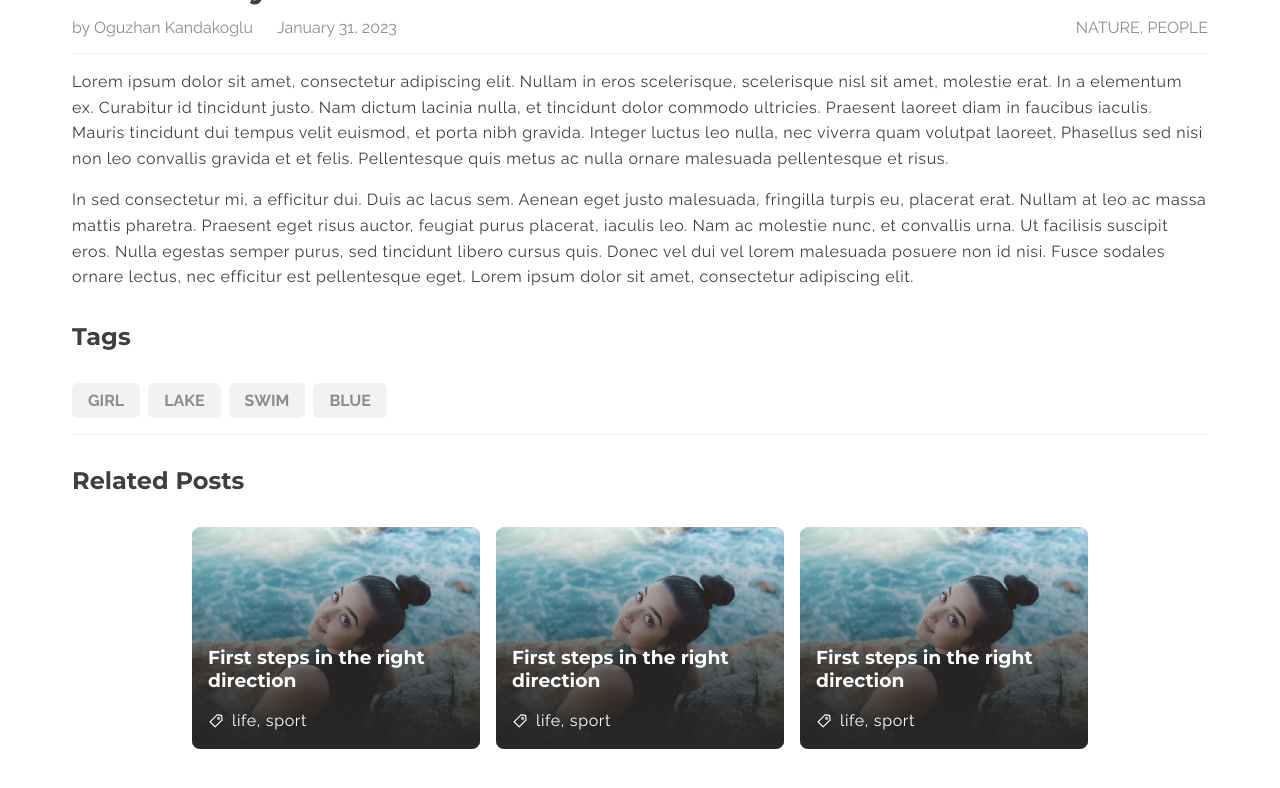
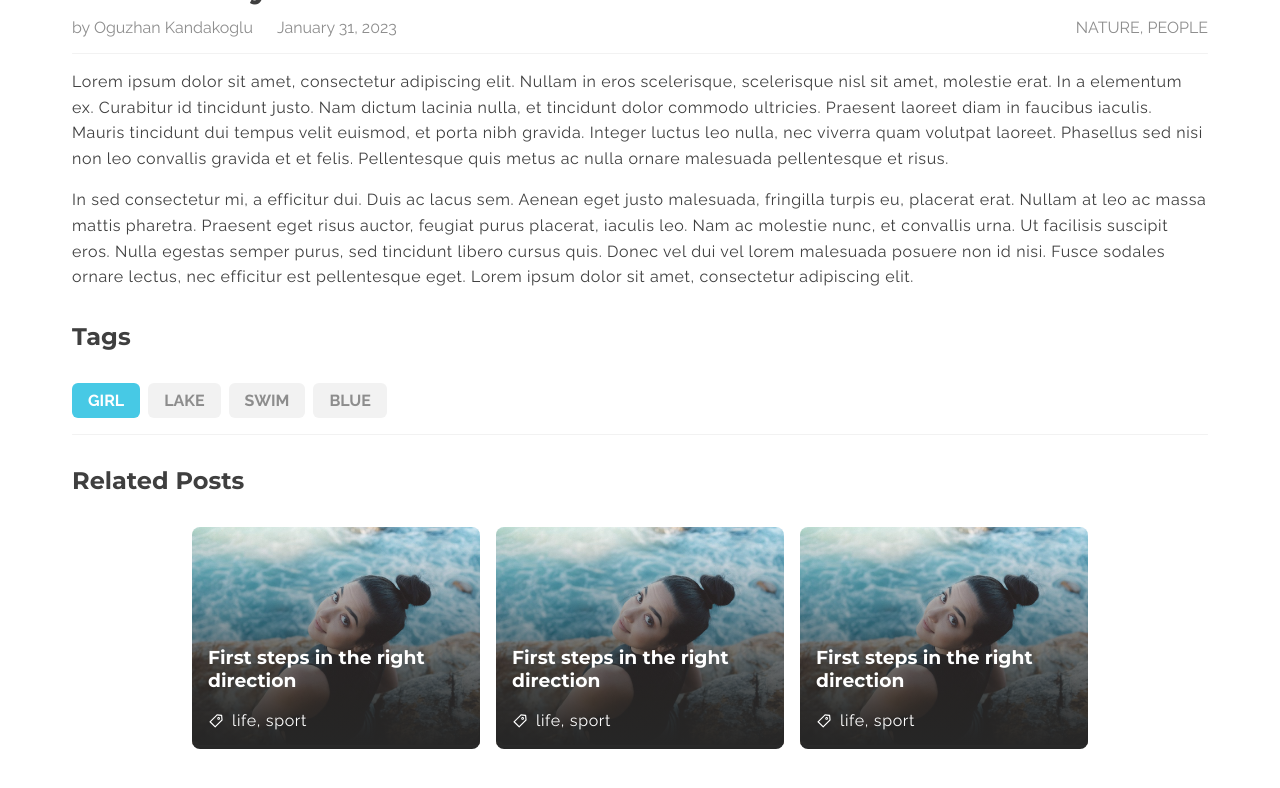
Before and after one commit to Ouzx/ozxkdev, a Next.js app: page /post in a window 1280 px wide. In both pictures the pointer is over the element "GIRL". Shown: the part 1075-1863 px from the top of the page. Built offline with nearby package versions, Linux system fonts and the light colour scheme.

Commit message:
tags hovering

```diff
--- a/src/app/post/Components/Tags/Tag.module.scss
+++ b/src/app/post/Components/Tags/Tag.module.scss
@@ -8,4 +8,9 @@
   max-width: fit-content;
   padding: 0.5rem 1rem;
   @extend %lg;
+
+  &:hover {
+    background-color: $accent;
+    color: #fff;
+  }
 }
--- a/src/app/post/Components/Tags/Tag.tsx
+++ b/src/app/post/Components/Tags/Tag.tsx
@@ -1,7 +1,12 @@
 import React from "react";
+import Link from "next/link";
 import styles from "./Tag.module.scss";
 const Tag = ({ value }: { value: string }) => {
-  return <div className={styles.tag}>{value}</div>;
+  return (
+    <Link href={"/"}>
+      <div className={styles.tag}>{value}</div>
+    </Link>
+  );
 };
 
 export default Tag;
```
